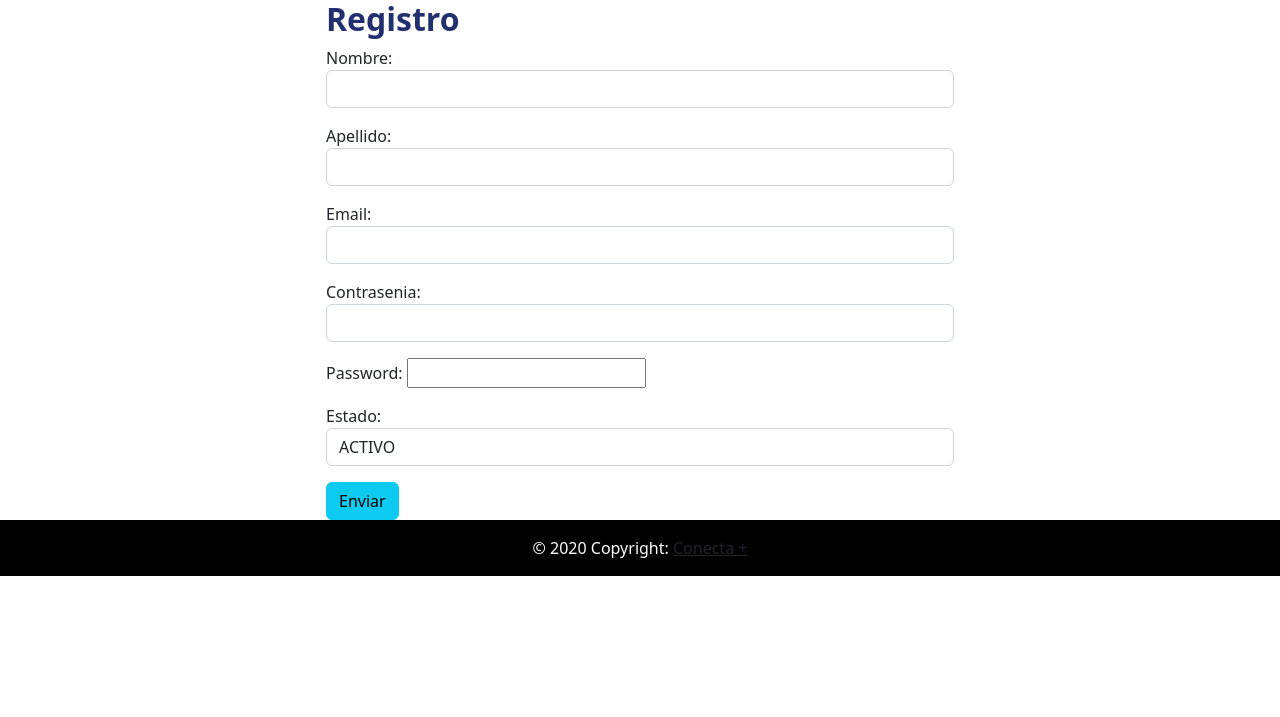
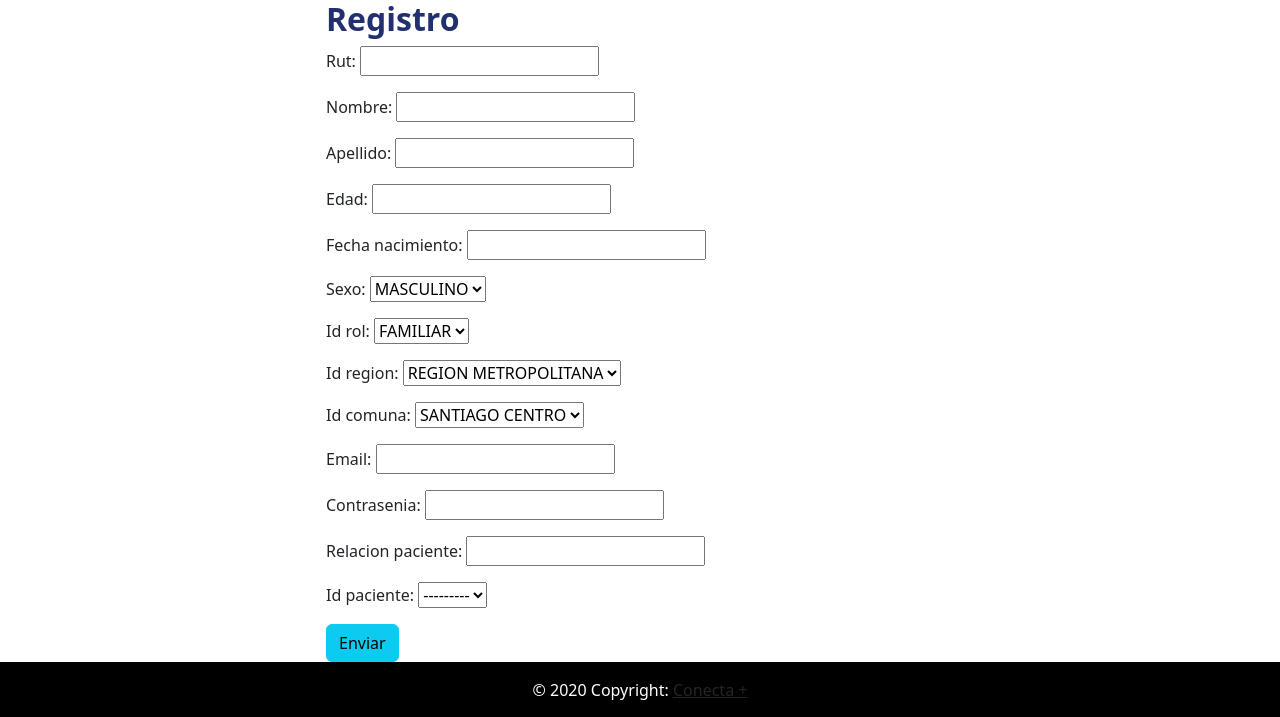
Before and after one commit to angel-js/conectav2, a Django app: page /conectados/registrarse/ in a window 1280 px wide. Shown: the top 717 px of the page. Run offline with Django 4.2, Linux system fonts and the light colour scheme; data that the repository does not hold is empty.

Commit message:
Arreglando cambios en la bd

```diff
--- a/main_app/forms.py
+++ b/main_app/forms.py
@@ -1,6 +1,6 @@
 from django import forms
 from django.core import validators
-from .models import Comentario
+from .models import Comentario, Familiar
 
 # Registro
 class UserRegisterForm(forms.Form):
@@ -31,10 +31,29 @@ class UserRegisterForm(forms.Form):
         if inputEmail.find('@') == -1:
             raise forms.ValidationError('El correo debe contener @')
         return inputEmail
+
+
 # Fin registro
 
 #Comentario
 class FormComentario(forms.ModelForm):
+
+    ESTADOS = [('estable', 'ESTABLE'), ('alerta', 'ALERTA'), ('cuidado intensivo','CUIDADO INTENSIVO')]
+    estado = forms.CharField(widget=forms.Select(choices=ESTADOS))
     class Meta:
         model = Comentario
         fields = '__all__'
+
+# MI REGISTRO USUARIO
+class RegistroFamiliar(forms.ModelForm):
+    ESTADOS = [('masculino', 'MASCULINO'), ('femino', 'FEMENINO')]
+    ROL = [('familiar', 'FAMILIAR')]
+    REGION = [('region metropolitana', 'REGION METROPOLITANA'), ('valparaiso', 'VALPARAISO'), ('coquimbo', 'COQUIMBO'), ('los lagos', 'LOS LAGOS')]
+    COMUNAS =[('santiago centro', 'SANTIAGO CENTRO'), ('la reina', 'LA REINA'), ('peñaflor', 'PEÑAFLOR')]
+    sexo = forms.CharField(widget=forms.Select(choices=ESTADOS))
+    id_rol = forms.CharField(widget=forms.Select(choices=ROL))
+    id_region = forms.CharField(widget=forms.Select(choices=REGION))
+    id_comuna = forms.CharField(widget=forms.Select(choices=COMUNAS))
+    class Meta:
+        model = Familiar
+        fields = '__all__'
--- a/main_app/models.py
+++ b/main_app/models.py
@@ -40,8 +40,8 @@ class Persona(models.Model):
     fecha_nacimiento = models.DateField()
     sexo = models.CharField(max_length=10)
     id_rol = models.ForeignKey(Rol, on_delete=models.CASCADE)
-    id_region = models.OneToOneField('Region', on_delete=models.CASCADE)
-    id_comuna = models.OneToOneField('Comuna', on_delete=models.CASCADE)
+    id_region = models.ManyToManyField('Region') #on_delete=models.CASCADE)
+    id_comuna = models.ManyToManyField('Comuna') #on_delete=models.CASCADE)
 
     class Meta:
         db_table = 'persona'
--- a/main_app/templates/sesion/userRegistration.html
+++ b/main_app/templates/sesion/userRegistration.html
@@ -12,9 +12,9 @@
             <h2>Registro</h2>
         </div>
         <div class="row d-flex justify-content-center">
-        <form action="{% url 'home' %}" method="POST">
+        <form action="{% url 'ficha' %}" method="POST">
+            {% csrf_token %}
             {{ form.as_p }}
-            {% csrf_token %}
             <input type="submit" class="btn btn-info" value="Enviar">
         </div>
         </form>
--- a/main_app/urls.py
+++ b/main_app/urls.py
@@ -3,8 +3,8 @@ from . import views
 
 urlpatterns = [
     path('', views.home, name="home"),
-    path('registrarse/', views.UserRegistrationView,  name="registrarse"),
-    path('iniciar_sesion/', views.UserRegistrationView,  name="iniciar_sesion"),
+    path('registrarse/', views.FamiliarRegistrationView,  name="registrarse"),
+    path('iniciar_sesion/', views.IniciarSesion,  name="iniciar_sesion"),
     path('ficha/', views.FichaView,  name="ficha"),
     path('comentarios/', views.listarComentarios,  name="comentarios"),
     path('agregarComentario/', views.agregarComentario,  name="agregarComentario"),
--- a/main_app/views.py
+++ b/main_app/views.py
@@ -12,6 +12,23 @@ def UserRegistrationView(request):
 
     if request.method == 'POST':
         form = forms.UserRegisterForm(request.POST)
+        if form.is_valid():
+            print("Form is valid!")
+            print("Nombre: ", form.cleaned_data['nombre'])
+            print("Apellido: ", form.cleaned_data['apellido'])
+            print("Correo: ", form.cleaned_data['email'])
+            print("Contraseña: ", form.cleaned_data['contrasenia'])
+
+    data = {'form': form}
+    return render(request, 'sesion/userRegistration.html', data)
+# Fin Registro
+
+# MI - Guia
+def FamiliarRegistrationView(request):
+    form = forms.RegistroFamiliar()
+
+    if request.method == 'POST':
+        form = forms.RegistroFamiliar(request.POST)
         if form.is_valid():
             print("Form is valid!")
             print("Nombre: ", form.cleaned_data['nombre'])
```
Also changed, not shown: main_app/migrations/0004_familiar_id_paciente_alter_ficha_id_paciente.py (added), main_app/migrations/0005_alter_familiar_id_paciente.py (added), main_app/migrations/0006_remove_familiar_id_comuna_remove_familiar_id_region_and_more.py (added), main_app/migrations/0007_alter_familiar_id_paciente.py (added).
